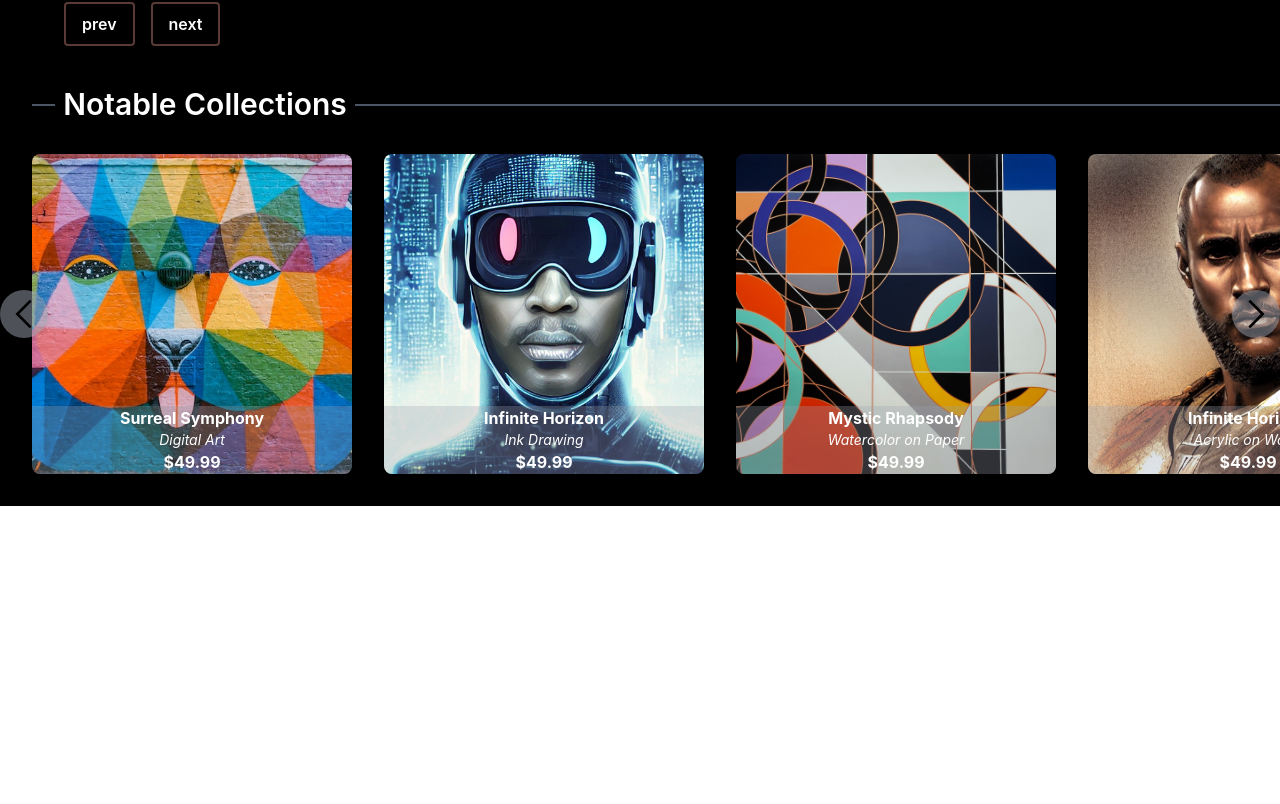
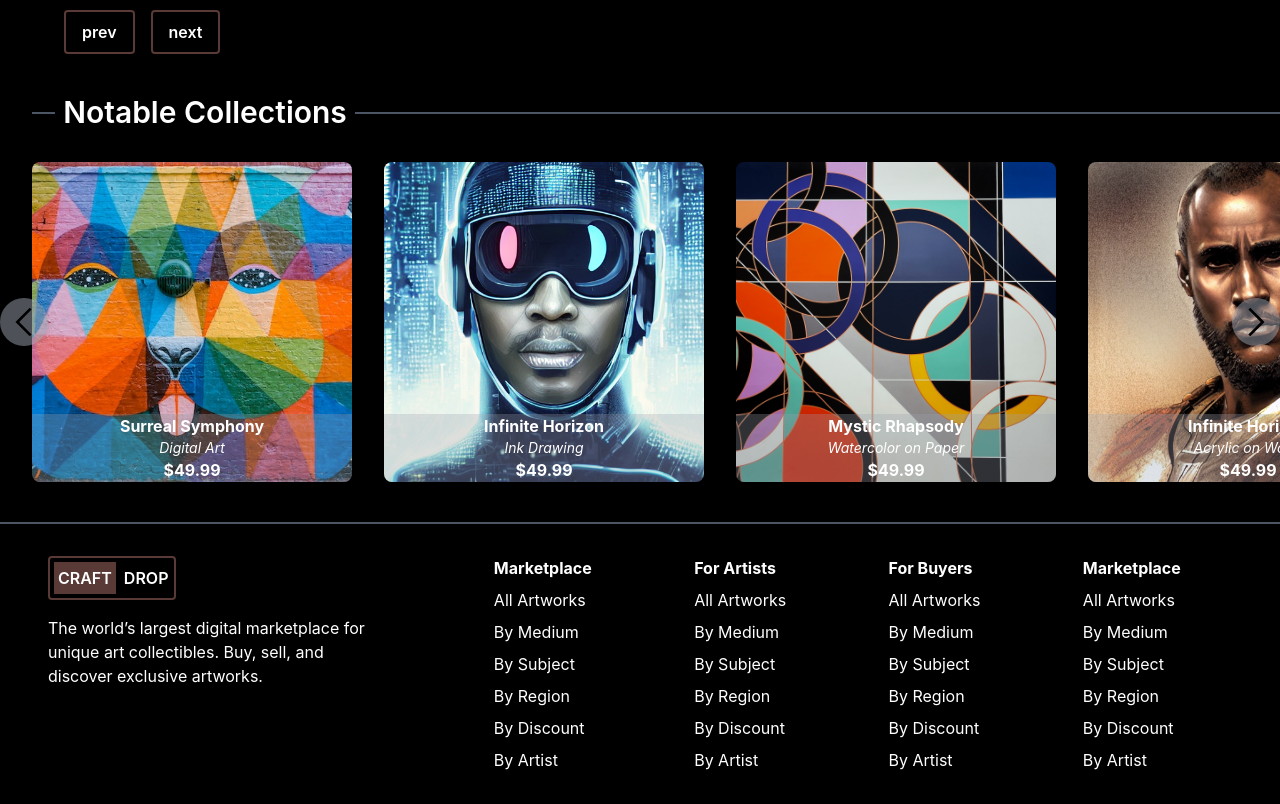
Before and after one commit to CraftDrop/craftdrop-app, a React (Create React App) app in the folder frontend/: page / in a window 1280 px wide. Shown: the part 1861-2665 px from the top of the page. Before the commit the page ends 2367 px from the top, so only its background shows below. Built offline with nearby package versions, Linux system fonts and the light colour scheme.

Commit message:
added footer and custom art banner

```diff
--- /dev/null
+++ b/frontend/src/components/common/buttonSecondary.jsx
@@ -0,0 +1,12 @@
+const ButtonSecondary = ({ label, onClick }) => {
+  return (
+    <button
+      onClick={onClick}
+      className="font-semibold  bg-[#593A36] px-4 py-2 border-2 border-black rounded hover:bg-black active:bg-slate-900 transition ease-in-out duration-200 hover:scale-105 hover:translate-y-1"
+    >
+      {label}
+    </button>
+  );
+};
+
+export default ButtonSecondary;
--- a/frontend/src/components/common/pagination.jsx
+++ b/frontend/src/components/common/pagination.jsx
@@ -1,4 +1,4 @@
-import ButtonPrimary from "./button";
+import ButtonPrimary from "./buttonPrimary";
 
 const Pagination = ({ nextPage, prevPage, name }) => {
   return (
--- /dev/null
+++ b/frontend/src/components/customArtBanner.jsx
@@ -0,0 +1,23 @@
+import React from "react";
+import ButtonSecondary from "./common/buttonSecondary";
+
+const CustomArtBanner = () => {
+  return (
+    <div className="flex flex-col p-4 mx-4 lg:mx-8 rounded-lg bg-[#593A36] gap-4">
+      <div className="overflow-hidden w-full">
+        <h1 className="text-sm md:text-base animate-marquee">
+          <span className="">
+            Give the perfect gift. Whether it's for a cherished friend, a valued
+            colleague, a special someone, or even yourself, unlock the power of
+            customization by commissioning a talented artist today.
+          </span>
+        </h1>
+      </div>
+      <div>
+        <ButtonSecondary label="Order custom art" />
+      </div>
+    </div>
+  );
+};
+
+export default CustomArtBanner;
--- /dev/null
+++ b/frontend/src/components/footer.jsx
@@ -0,0 +1,106 @@
+import Logo from "./logo";
+
+const Footer = () => {
+  return (
+    <div className="grid grid-cols-1 lg:grid-cols-3 gap-8 lg:gap-0 px-12 py-8 border-t-2 border-gray-600">
+      <div className="flex flex-col items-start gap-4">
+        <Logo />
+        <span className="text-left max-w-[20rem]">
+          The world’s largest digital marketplace for unique art collectibles.
+          Buy, sell, and discover exclusive artworks.
+        </span>
+      </div>
+      <div className="flex items-center justify-between lg:justify-around">
+        <div className="flex flex-col gap-2 items-start">
+          <h1 className="font-bold">Marketplace</h1>
+          <button className="transition ease-in-out duration-300 hover:scale-101 hover:font-semibold">
+            All Artworks
+          </button>
+          <button className="transition ease-in-out duration-300 hover:scale-101 hover:font-semibold">
+            By Medium
+          </button>
+          <button className="transition ease-in-out duration-300 hover:scale-101 hover:font-semibold">
+            By Subject
+          </button>
+          <button className="transition ease-in-out duration-300 hover:scale-101 hover:font-semibold">
+            By Region
+          </button>
+          <button className="transition ease-in-out duration-300 hover:scale-101 hover:font-semibold">
+            By Discount
+          </button>
+          <button className="transition ease-in-out duration-300 hover:scale-101 hover:font-semibold">
+            By Artist
+          </button>
+        </div>
+        <div className="flex flex-col gap-2 items-start">
+          <h1 className="font-bold">For Artists</h1>
+          <button className="transition ease-in-out duration-300 hover:scale-101 hover:font-semibold">
+            All Artworks
+          </button>
+          <button className="transition ease-in-out duration-300 hover:scale-101 hover:font-semibold">
+            By Medium
+          </button>
+          <button className="transition ease-in-out duration-300 hover:scale-101 hover:font-semibold">
+            By Subject
+          </button>
+          <button className="transition ease-in-out duration-300 hover:scale-101 hover:font-semibold">
+            By Region
+          </button>
+          <button className="transition ease-in-out duration-300 hover:scale-101 hover:font-semibold">
+            By Discount
+          </button>
+          <button className="transition ease-in-out duration-300 hover:scale-101 hover:font-semibold">
+            By Artist
+          </button>
+        </div>
+      </div>
+
+      <div className="flex items-center justify-between lg:justify-around">
+        <div className="flex flex-col gap-2 items-start">
+          <h1 className="font-bold">For Buyers</h1>
+          <button className="transition ease-in-out duration-300 hover:scale-101 hover:font-semibold">
+            All Artworks
+          </button>
+          <button className="transition ease-in-out duration-300 hover:scale-101 hover:font-semibold">
+            By Medium
+          </button>
+          <button className="transition ease-in-out duration-300 hover:scale-101 hover:font-semibold">
+            By Subject
+          </button>
+          <button className="transition ease-in-out duration-300 hover:scale-101 hover:font-semibold">
+            By Region
+          </button>
+          <button className="transition ease-in-out duration-300 hover:scale-101 hover:font-semibold">
+            By Discount
+          </button>
+          <button className="transition ease-in-out duration-300 hover:scale-101 hover:font-semibold">
+            By Artist
+          </button>
+        </div>
+        <div className="flex flex-col gap-2 items-start">
+          <h1 className="font-bold">Marketplace</h1>
+          <button className="transition ease-in-out duration-300 hover:scale-101 hover:font-semibold">
+            All Artworks
+          </button>
+          <button className="transition ease-in-out duration-300 hover:scale-101 hover:font-semibold">
+            By Medium
+          </button>
+          <button className="transition ease-in-out duration-300 hover:scale-101 hover:font-semibold">
+            By Subject
+          </button>
+          <button className="transition ease-in-out duration-300 hover:scale-101 hover:font-semibold">
+            By Region
+          </button>
+          <button className="transition ease-in-out duration-300 hover:scale-101 hover:font-semibold">
+            By Discount
+          </button>
+          <button className="transition ease-in-out duration-300 hover:scale-101 hover:font-semibold">
+            By Artist
+          </button>
+        </div>
+      </div>
+    </div>
+  );
+};
+
+export default Footer;
--- a/frontend/src/components/info.jsx
+++ b/frontend/src/components/info.jsx
@@ -5,7 +5,7 @@ import { VscLightbulbAutofix } from "react-icons/vsc";
 const Info = () => {
   return (
     <div className="flex items-center lg:justify-around px-4 overflow-x-auto py-8 gap-4 lg:gap-0">
-      <div className="flex flex-col items-center w-[20rem] bg-[#564542] gap-2 px-8 py-4 border-2 rounded-3xl border-[#593A36] flex-shrink-0 flex-grow-0">
+      <div className="flex flex-col items-center w-[20rem] bg-[#593A36] gap-2 px-8 py-4 border-2 rounded-3xl border-[#593A36] flex-shrink-0 flex-grow-0">
         <VscLightbulbAutofix className="w-8 h-8" />
         <span className="font-bold text-xl">Authentic, hand-crafted</span>
         <span className="text-sm italic">
@@ -13,7 +13,7 @@ const Info = () => {
           affordable pieces sourced from talented artists spanning the globe.
         </span>
       </div>
-      <div className="flex flex-col items-center w-[20rem]  bg-[#564542] gap-2 px-8 py-4 border-2 rounded-3xl border-[#593A36] flex-shrink-0 flex-grow-0">
+      <div className="flex flex-col items-center w-[20rem]  bg-[#593A36] gap-2 px-8 py-4 border-2 rounded-3xl border-[#593A36] flex-shrink-0 flex-grow-0">
         <GiStoneCrafting className="w-8 h-8" />
         <span className="font-bold text-xl">Personalize, customize</span>
         <span className="text-sm italic">
@@ -21,7 +21,7 @@ const Info = () => {
           artist to bring it to life in your desired medium.
         </span>
       </div>
-      <div className="flex flex-col items-center w-[20rem] bg-[#564542] gap-2 px-8 py-4 border-2 rounded-3xl border-[#593A36] flex-shrink-0 flex-grow-0">
+      <div className="flex flex-col items-center w-[20rem] bg-[#593A36] gap-2 px-8 py-4 border-2 rounded-3xl border-[#593A36] flex-shrink-0 flex-grow-0">
         <GoGlobe className="w-8 h-8" />
         <span className="font-bold text-xl">Ship worldwide</span>
         <span className="text-sm italic">
--- a/frontend/src/components/logo.jsx
+++ b/frontend/src/components/logo.jsx
@@ -1,6 +1,6 @@
 const Logo = () => {
   return (
-    <div className="flex items-center gap-1 font-semibold border-2 p-1 rounded border-[#593A36] text-white">
+    <div className="flex items-center gap-1 font-semibold border-2 p-1 rounded border-[#593A36] text-white w-[8rem]">
       <h1 className="bg-[#593A36] p-1">CRAFT</h1>
       <h1 className="p-1">DROP</h1>
     </div>
--- a/frontend/src/components/trending.jsx
+++ b/frontend/src/components/trending.jsx
@@ -18,7 +18,7 @@ import {
   Td,
   TableContainer,
 } from "@chakra-ui/react";
-import ButtonPrimary from "./common/button";
+import ButtonPrimary from "./common/buttonPrimary";
 import { useState } from "react";
 import ArtThumbnail from "./common/artThumbnail";
 
--- a/frontend/src/index.css
+++ b/frontend/src/index.css
@@ -22,3 +22,24 @@ code {
   background-blend-mode: overlay;
   background-size: cover;
 }
+
+@keyframes marquee {
+  0% {
+    transform: translateX(100%);
+  }
+  100% {
+    transform: translateX(-100%);
+  }
+}
+
+.animate-marquee {
+  animation: marquee 30s linear infinite;
+  white-space: nowrap;
+  width: max-content;
+}
+
+@media (max-width: 768px) {
+  .animate-marquee {
+    animation-duration: 30s; /* Faster animation on mobile devices */
+  }
+}
--- a/frontend/src/pages/home.jsx
+++ b/frontend/src/pages/home.jsx
@@ -6,6 +6,8 @@ import Navbar from "../components/navbar";
 import Trending from "../components/trending";
 import artData from "../testData/artData.json";
 import artistsData from "../testData/artistsData.json";
+import CustomArtBanner from "../components/customArtBanner";
+import Footer from "../components/footer";
 
 function Home() {
   return (
@@ -14,8 +16,10 @@ function Home() {
       <Hero />
       <Info />
       <Features label="Featured" data={artData} />
+      <bbCustomArtBanner />
       <Trending artData={artData} artistsData={artistsData} />
       <Features label="Notable Collections" data={artData} />
+      <Footer />
     </div>
   );
 }
```
Also changed, not shown: frontend/src/components/common/buttonPrimary.jsx (renamed from frontend/src/components/common/button.jsx).
